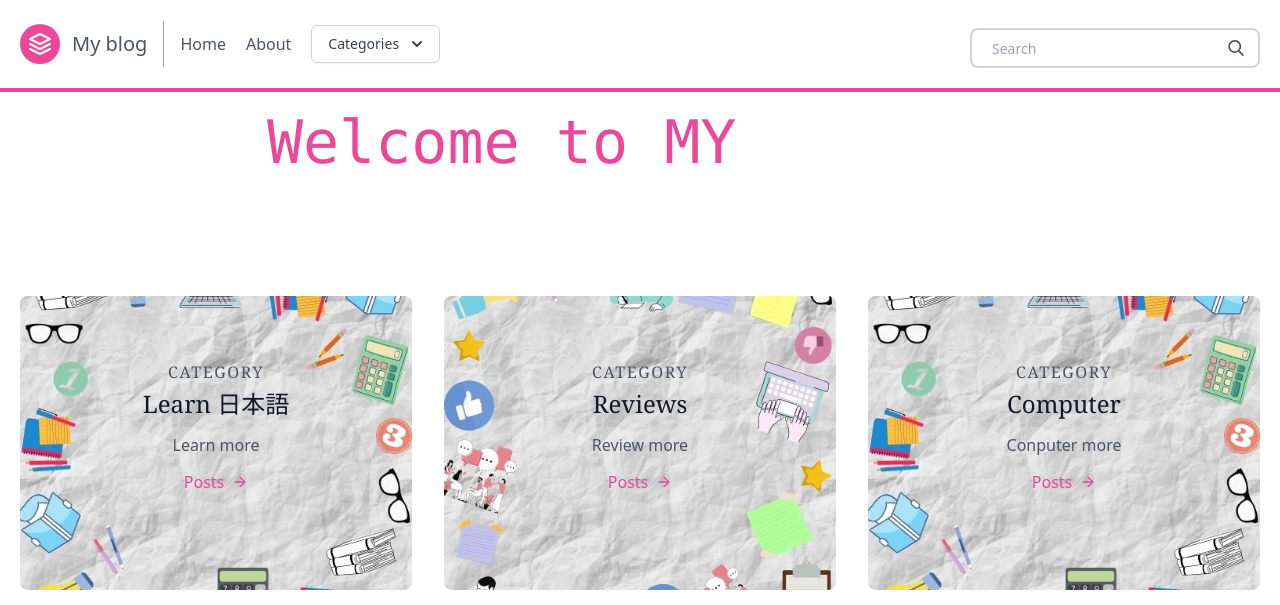
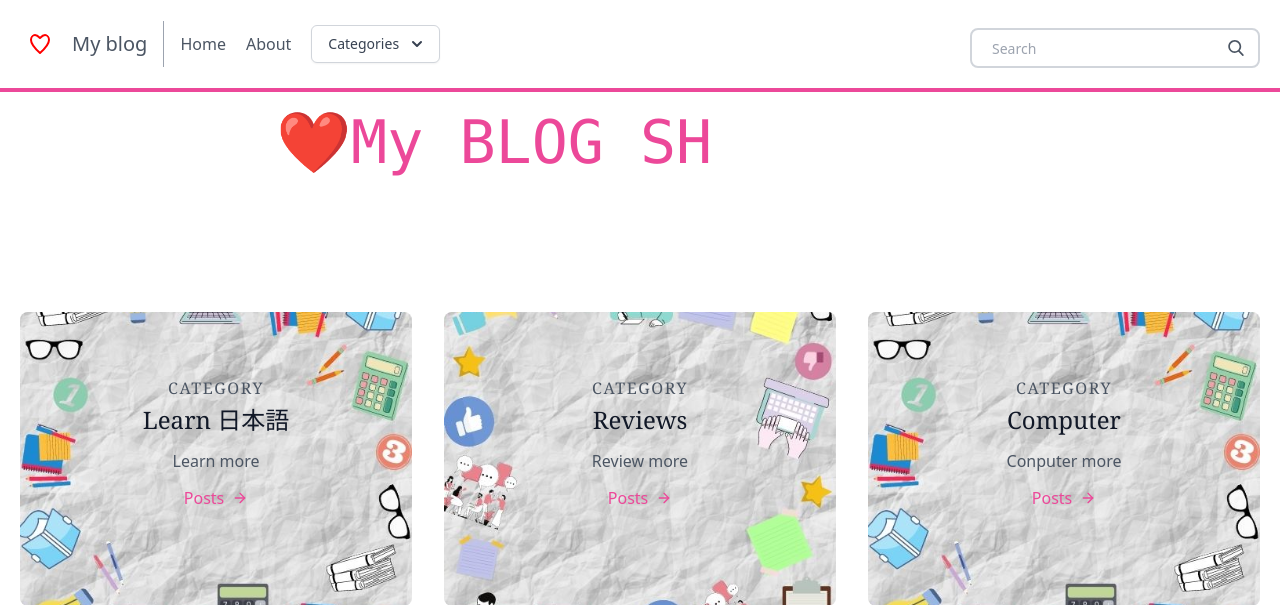
Before and after one commit to tienthaibinh2802/Myblog, a Django app: page / in a window 1280 px wide. Shown: the top 605 px of the page. Run offline with Django 4.2, Linux system fonts and the light colour scheme; data comes from the database, SQL or seed files in the repository; some libraries are stand-ins or nearby versions.

Commit message:
Initial commit 4

```diff
--- a/templates/footer.html
+++ b/templates/footer.html
@@ -2,8 +2,8 @@
     <div class="bg-pink-100">
       <div class="container px-5 py-6 mx-auto flex items-center sm:flex-row flex-col">
         <a class="flex title-font font-medium items-center md:justify-start justify-center text-gray-900">
-          <svg xmlns="http://www.w3.org/2000/svg" fill="none" stroke="currentColor" stroke-linecap="round" stroke-linejoin="round" stroke-width="2" class="w-10 h-10 text-white p-2 bg-pink-500 rounded-full" viewBox="0 0 24 24">
-            <path d="M12 2L2 7l10 5 10-5-10-5zM2 17l10 5 10-5M2 12l10 5 10-5"></path>
+          <svg xmlns="http://www.w3.org/2000/svg" fill="none" stroke="red" stroke-linecap="round" stroke-linejoin="round" stroke-width="2" class="w-20 h-20 p-2 bg-transparent rounded-full" viewBox="0 0 24 24">
+            <path d="M12 21C12 21 3 13 3 8C3 5 5 3 7 3C8.5 3 10 4 12 6C14 4 15.5 3 17 3C19 3 21 5 21 8C21 13 12 21 12 21Z" fill="none"/>
           </svg>
           <span class="ml-3 text-xl">My Blog</span>
         </a>
--- a/templates/homepage.html
+++ b/templates/homepage.html
@@ -31,11 +31,11 @@
         <!-- <h2 class="tracking-widest text-9xl title-font font-serif text-white mb-1">
           MY BLOG
         </h2> -->
-        <h1 class="mb-2 font-mono text-4xl text-pink-500 md:text-6xl">
-          Welcome to <br class="block md:hidden" />
+        <h1 class="mb-6 font-mono text-4xl text-pink-500 md:text-6xl">
+          ❤️My BLOG <br class="block md:hidden" />
           <span class="relative">
-            <span class="h-20 pt-2 overflow-x-hidden whitespace-nowrap text-brand-accent">
-              MY BLOG <span class="text-3xl md:text-5xl">👋</span>
+            <span class="h-15 pt-2 overflow-x-hidden whitespace-nowrap text-brand-accent">
+            SHINBABY❤️<span class="text-3xl md:text-5xl"></span>
             </span>
             <span
               class="cursor absolute -bottom-0 left-0 -top-1 inline-block bg-white w-full animate-type will-change"
--- a/templates/navbar.html
+++ b/templates/navbar.html
@@ -5,8 +5,8 @@
     <header class="border-b-4 border-pink-500 text-gray-600 body-font">
     <div class="container mx-auto flex flex-wrap p-5 flex-col md:flex-row items-center">
       <a class="flex title-font font-medium items-center text-gray-900 mb-4 md:mb-0">
-        <svg xmlns="http://www.w3.org/2000/svg" fill="none" stroke="currentColor" stroke-linecap="round" stroke-linejoin="round" stroke-width="2" class="w-10 h-10 text-white p-2 bg-pink-500 rounded-full" viewBox="0 0 24 24">
-          <path d="M12 2L2 7l10 5 10-5-10-5zM2 17l10 5 10-5M2 12l10 5 10-5"></path>
+        <svg xmlns="http://www.w3.org/2000/svg" fill="none" stroke="red" stroke-linecap="round" stroke-linejoin="round" stroke-width="2" width="40" height="40" class="p-2 bg-transparent rounded-full" viewBox="0 0 24 24">
+          <path d="M12 21C12 21 3 13 3 8C3 5 5 3 7 3C8.5 3 10 4 12 6C14 4 15.5 3 17 3C19 3 21 5 21 8C21 13 12 21 12 21Z" fill="none"/>
         </svg>
         <a href="{% url 'homepage' %}" class="ml-3 text-xl">
           My blog</a>
```
